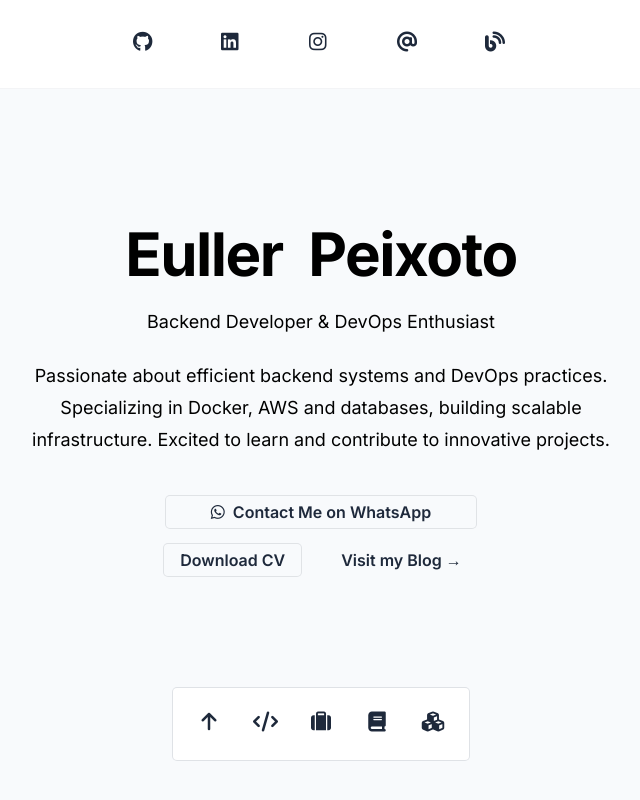
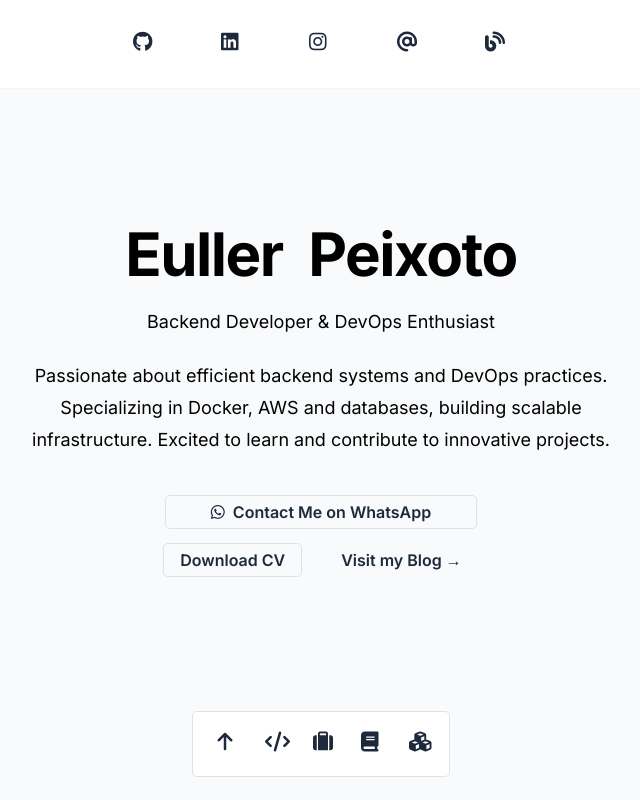
Before and after one commit to MoranggNormal/portfolio-blog, a Next.js app: page / in a window 1280 px wide. Shown: the top 800 px of the page, without its empty margins (319-959 px from the left). Built offline with nearby package versions, Linux system fonts and the light colour scheme.

Commit message:
compact bottom navigator a bit more

```diff
--- a/components/portfolio/BottomNavigation.tsx
+++ b/components/portfolio/BottomNavigation.tsx
@@ -36,19 +36,19 @@ const navigation = [
 const BottomNavigation = ({loading}: any) => {
 
   return (
-    <div className="fixed bottom-10 left-1/2 flex -translate-x-1/2 transform items-center justify-center space-x-4 rounded  border-gray-800  bg-white p-4 ring-1 ring-gray-900/10">
+    <div className="fixed bottom-6 left-1/2 flex -translate-x-1/2 transform items-center justify-center space-x-4 rounded  border-gray-800  bg-white p-4 ring-1 ring-gray-900/10">
       {navigation.map((item) => (
         <React.Fragment key={item.name}>
           {loading ? (
-            <div className="h-10 w-10 animate-pulse rounded-full bg-gray-300"></div>
+            <div className="h-8 w-8 animate-pulse rounded-full bg-gray-300"></div>
           ) : (
             <a
               title={item.name}
               href={item.href}
-              className="duration-20 h-10 w-10 text-center text-xl font-semibold transition-transform hover:scale-150"
+              className="duration-20 h-8 w-8 text-center text-xl font-semibold transition-transform hover:scale-150"
             >
               <i
-                className={`${item.className} p-2 text-slate-800 hover:drop-shadow-3xl`}
+                className={`${item.className} px-2 text-slate-800 hover:drop-shadow-3xl`}
               ></i>
             </a>
           )}
```
